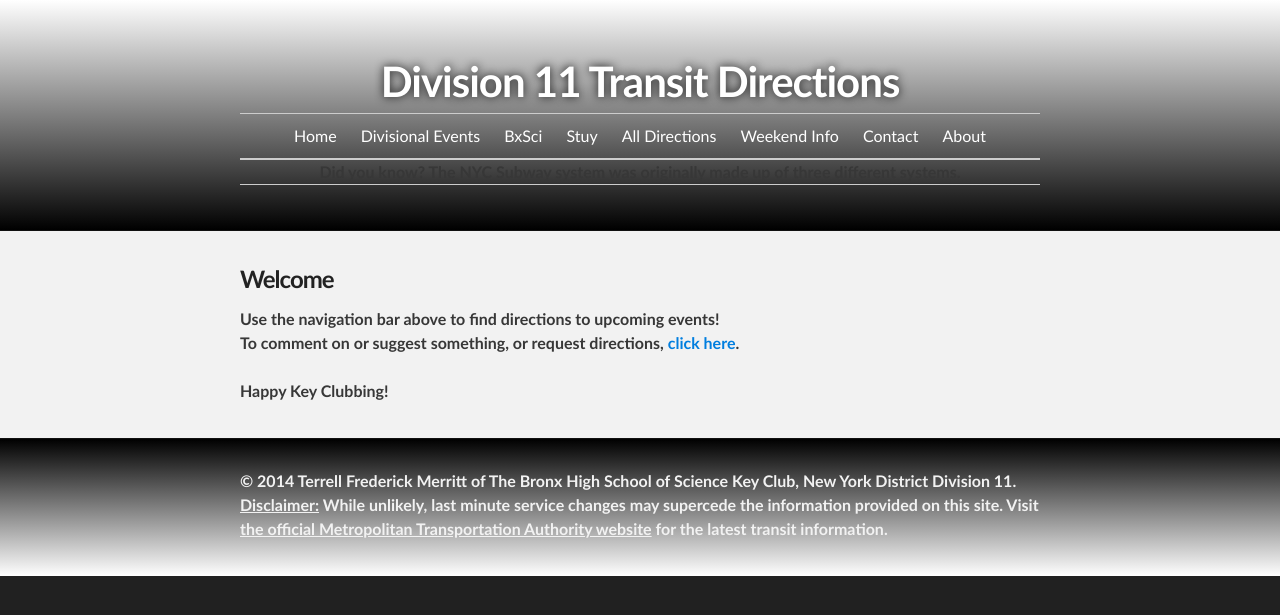
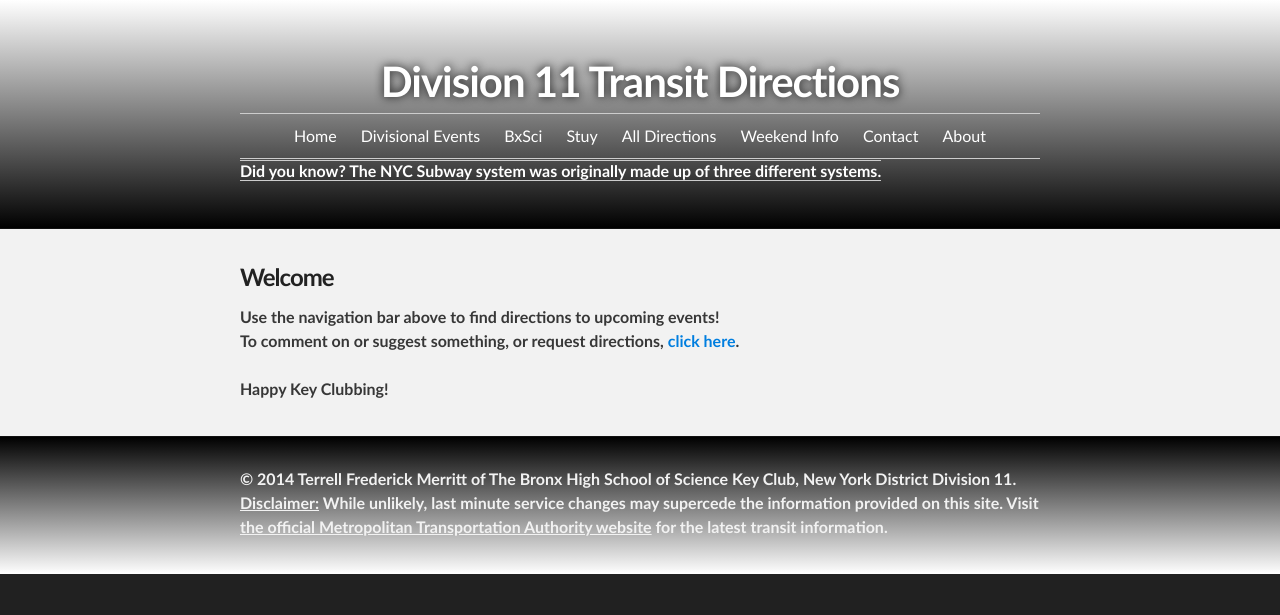
Before and after one commit to d11directions/d11directions.github.io, a Jekyll site: the page built from index.html, in a window 1280 px wide. Shown: the top 615 px of the page. Built offline with Jekyll 4.4.1, drawn with Linux system fonts in a browser that asks for light colours.

Commit message:
Update funfact style

```diff
--- a/stylesheets/stylesheet.css
+++ b/stylesheets/stylesheet.css
@@ -315,11 +315,13 @@ Added ID styles
 }
 
 #funfact{
+    color: #fff;
     border: 1px solid #ccc;
     border-width: 1px 0;
     margin: 0;
     padding: 0;
     text-align: center;
+    display: inline;
 }
 /*******************************************************************************
 Full-Width Styles
```
